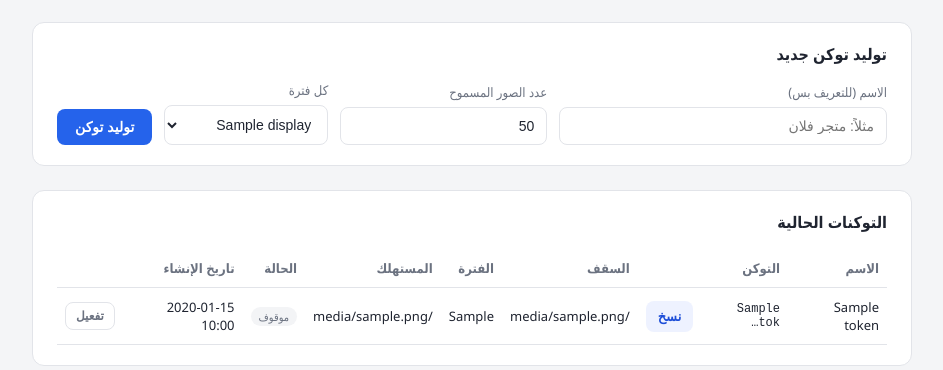
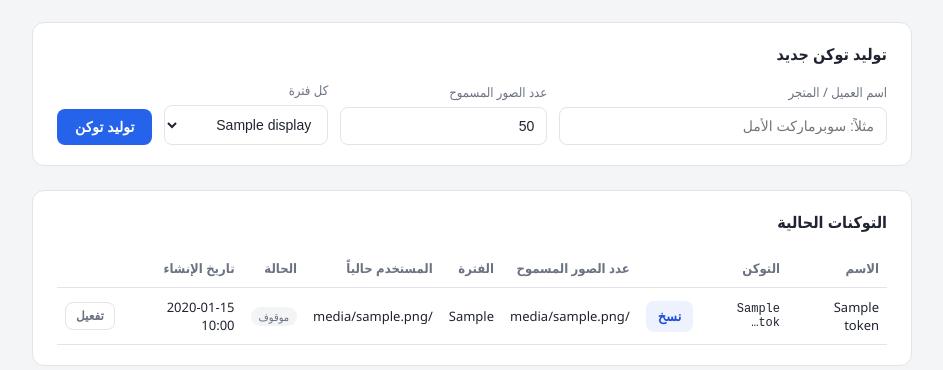
Before and after one commit to sidra221/Data-recovery, a Django app: template apitokens/templates/apitokens/dashboard.html in a window 1280 px wide. Shown: the part 211-581 px from the top of the page, without its empty margins (168-1111 px from the left). Run offline with Django 5.2, Linux system fonts and the light colour scheme; the template is opened without the code that fills it: most values are stand-ins (such as "Sample title", 1, 10 or a date in 2020); data that the repository does not hold is empty.

Commit message:
fix: clarify confusing labels on the token dashboard (quota and name placeholder)
Co-Authored-By: Claude Sonnet 5 <noreply@anthropic.com>

```diff
--- a/apitokens/templates/apitokens/dashboard.html
+++ b/apitokens/templates/apitokens/dashboard.html
@@ -132,8 +132,8 @@
     <form class="generate" method="post">
       {% csrf_token %}
       <div class="field">
-        <label for="label">الاسم (للتعريف بس)</label>
-        <input type="text" id="label" name="label" placeholder="مثلاً: متجر فلان" required>
+        <label for="label">اسم العميل / المتجر</label>
+        <input type="text" id="label" name="label" placeholder="مثلاً: سوبرماركت الأمل" required>
       </div>
       <div class="field">
         <label for="image_quota">عدد الصور المسموح</label>
@@ -159,9 +159,9 @@
         <tr>
           <th>الاسم</th>
           <th>التوكن</th>
-          <th>السقف</th>
+          <th>عدد الصور المسموح</th>
           <th>الفترة</th>
-          <th>المستهلك</th>
+          <th>المستخدم حالياً</th>
           <th>الحالة</th>
           <th>تاريخ الإنشاء</th>
           <th></th>
```
